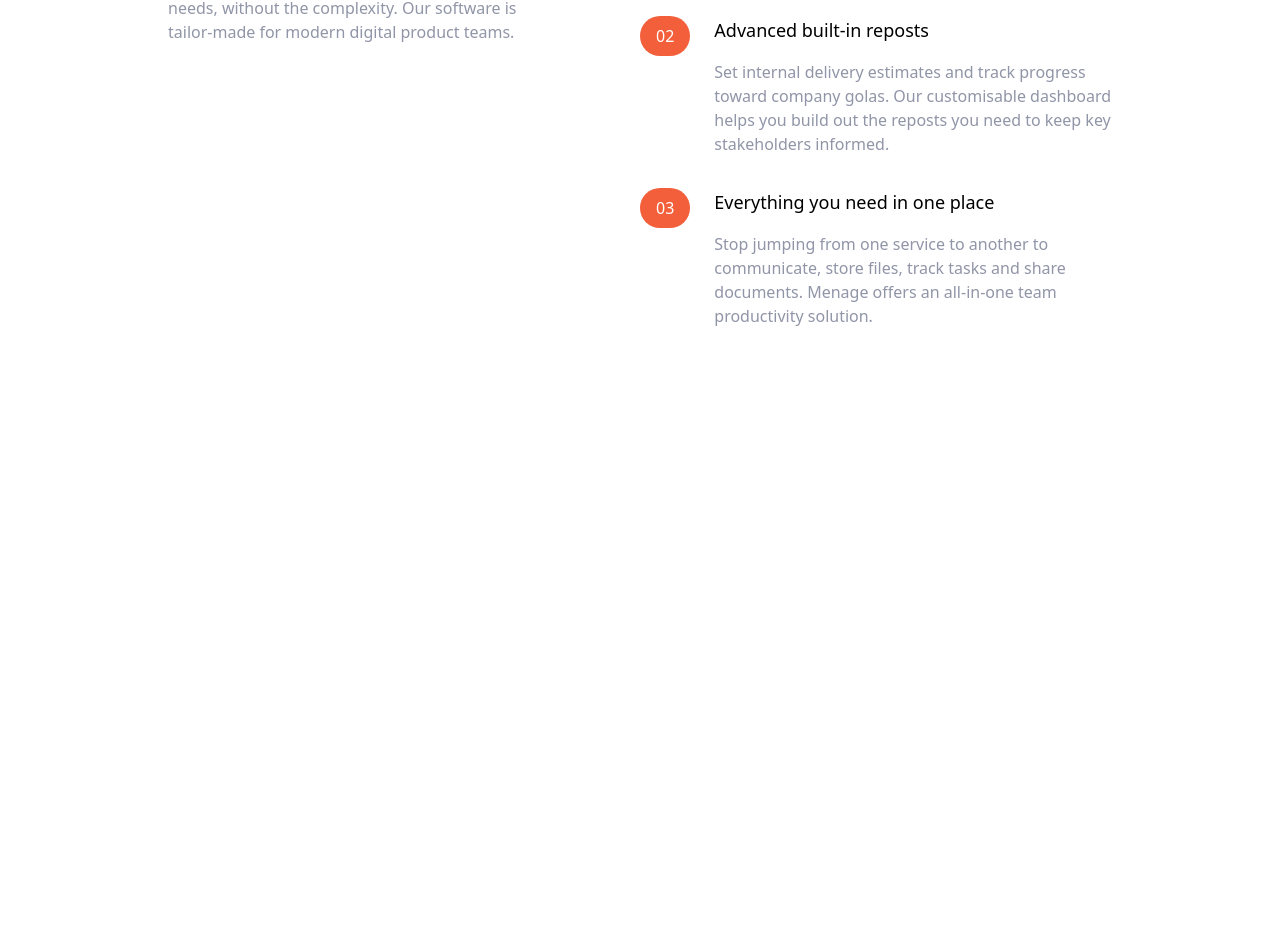
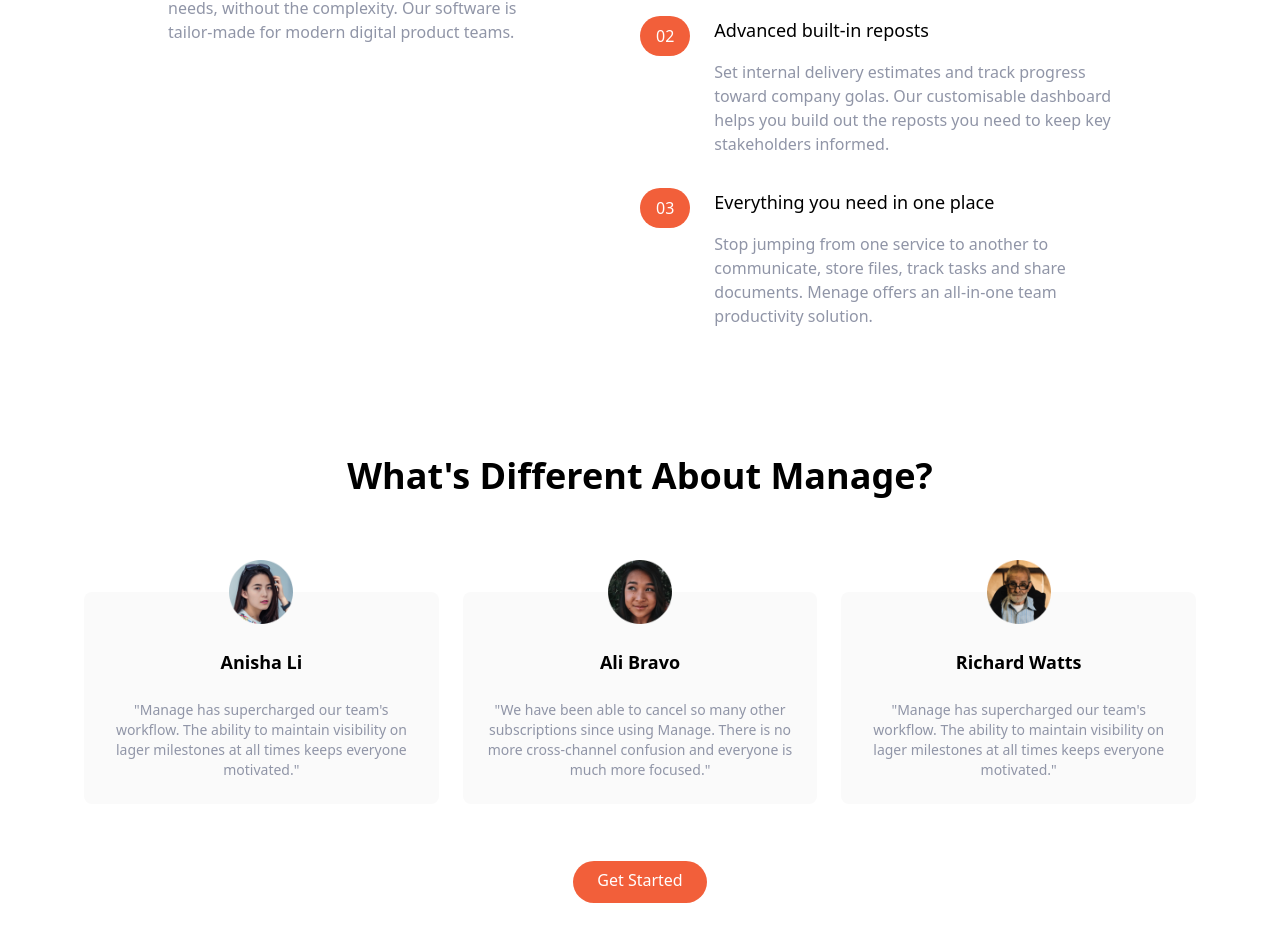
Before and after one commit to Marlxton/tailwind, a website: page index.html in a window 1280 px wide. Shown: the part 812-1754 px from the top of the page. Before the commit the page ends 1140 px from the top, so only its background shows below. Drawn offline with Linux system fonts and the light colour scheme.

Commit message:
testimonials

```diff
--- a/index.html
+++ b/index.html
@@ -184,5 +184,66 @@
             </div>
         </div>
     </section>
+
+    <!-- Testimonials -->
+    <section id="testimonials">
+
+        <!-- Container to heading and testm blocks-->
+        <div class="max-w-6xl px-5 mx-auto mt-32 text-center">
+
+            <!-- Heading -->
+            <h2 class="text-4xl font-bold text-center">
+                What's Different About Manage?
+            </h2>
+
+            <!-- Testimonials Container -->
+            <div class="flex flex-col mt-24 md:flex-row md:space-x-6">
+
+                <!-- Testimonial 1 -->
+                <div class="flex flex-col items-center p-6 space-y-6 rounded-lg bg-veryLightGray md:w-1/3">
+
+                    <img src="img/avatar-anisha.png" class="w-16 -mt-14" alt="">
+                    <h5 class="text-lg font-bold">Anisha Li</h5>
+                    <p class="text-sm text-darkGrayishBlue">
+                        "Manage has supercharged our team's workflow.
+                        The ability to maintain visibility on lager milestones at all times keeps
+                        everyone motivated."
+                    </p>
+                </div>
+
+                 <!-- Testimonial 2 -->
+                 <div class="hidden flex-col items-center p-6 space-y-6 rounded-lg bg-veryLightGray md:flex md:w-1/3">
+
+                    <img src="img/avatar-ali.png" class="w-16 -mt-14" alt="">
+                    <h5 class="text-lg font-bold">Ali Bravo</h5>
+                    <p class="text-sm text-darkGrayishBlue">
+                        "We have been able to cancel so many other subscriptions since using Manage.
+                        There is no more cross-channel confusion and everyone is much more focused."
+                    </p>
+                </div>
+
+                 <!-- Testimonial 3 -->
+                 <div class="hidden flex-col items-center p-6 space-y-6 rounded-lg bg-veryLightGray md:flex md:w-1/3">
+
+                    <img src="img/avatar-richard.png" class="w-16 -mt-14" alt="">
+                    <h5 class="text-lg font-bold">Richard Watts</h5>
+                    <p class="text-sm text-darkGrayishBlue">
+                        "Manage has supercharged our team's workflow.
+                        The ability to maintain visibility on lager milestones at all times keeps
+                        everyone motivated."
+                    </p>
+                </div>
+            </div>
+
+            <!-- Button -->
+            <div class="my-16">
+                <a href="#"
+                class="p-3 px-6 pt-2 text-white bg-brightRed rounded-full baseline hover:bg-brightRedLight">
+                Get Started
+                </a>
+            </div>
+
+        </div>
+    </section>
 </body>
 </html>
```
Also changed, not shown: css/main.css.
